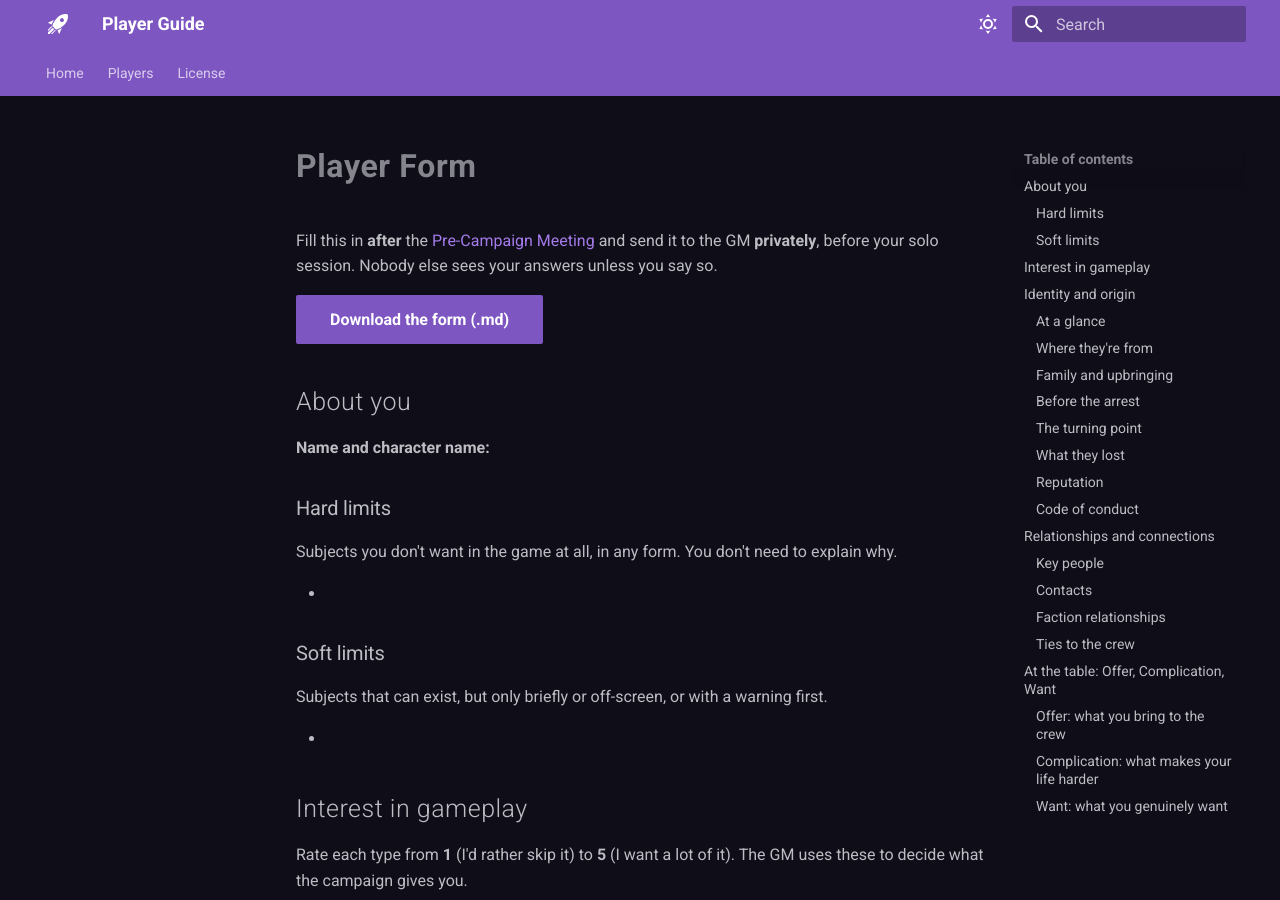
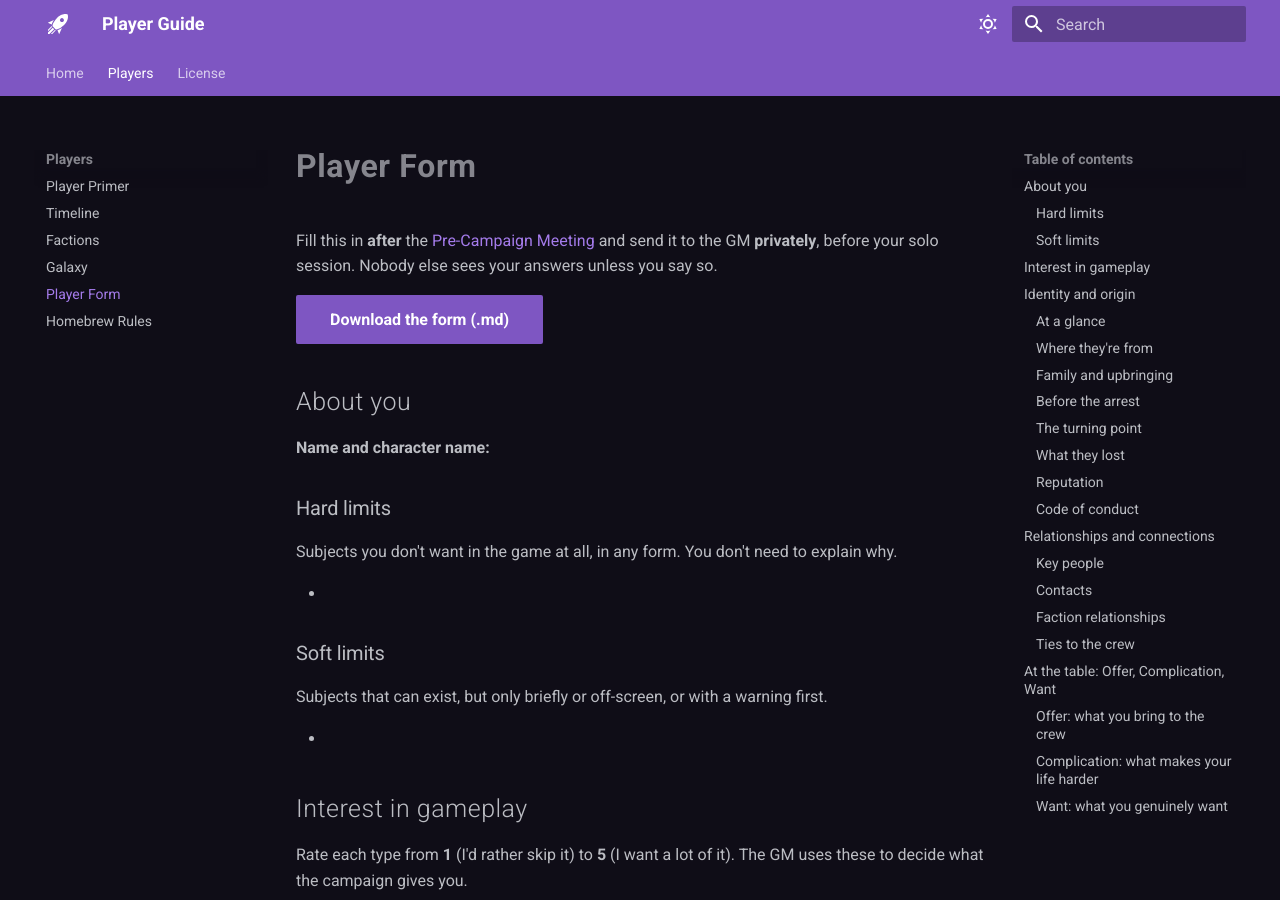
Before and after one commit to GabChRichard/Player-site, an MkDocs documentation site: the page built from docs/players/form.md, in a window 1280 px wide and 900 px high. Built offline with MkDocs 1.6.1 and Material for MkDocs 9.7.7, drawn with Linux system fonts in a browser that asks for light colours.

Commit message:
yml update

```diff
--- a/mkdocs.yml
+++ b/mkdocs.yml
@@ -70,7 +70,7 @@ nav:
       - Factions: players/factions.md
       - Galaxy: players/galaxy.md
       # - Pre-Campaign Meeting: players/pre-campaign-meeting.md
-      # - Player Form: players/form.md
+      - Player Form: players/form.md
       # - Session Zero: players/session-zero.md
       - Homebrew Rules: players/homebrew.md
   - License: license.md
```
